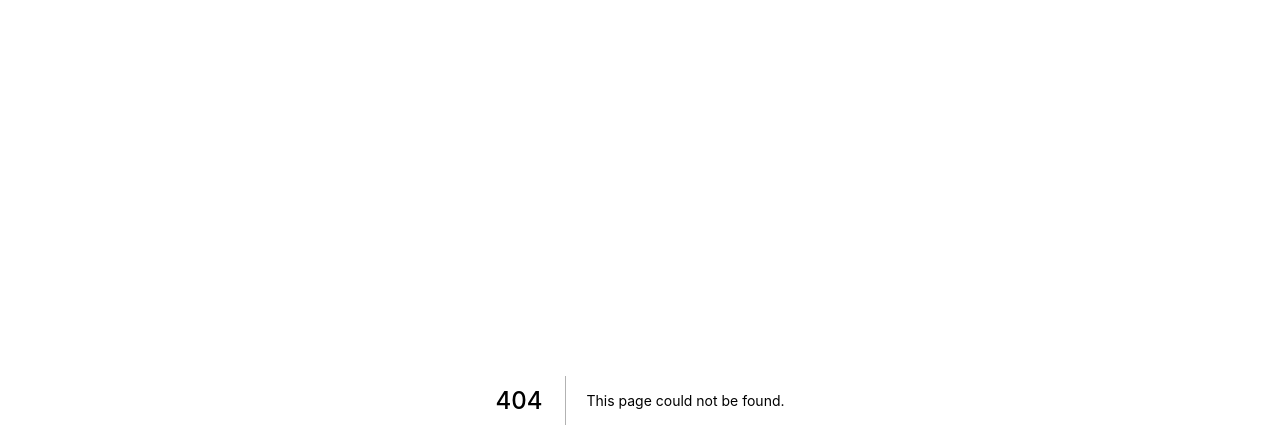
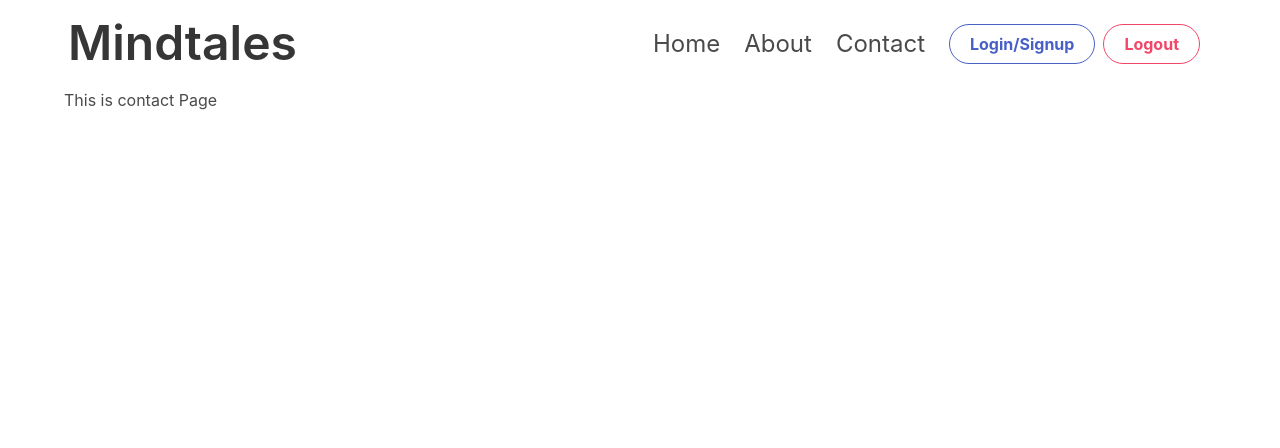
Before and after one commit to Totoi123/mindtales, a Next.js app: page /contact in a window 1280 px wide. Before the commit this address had no page. Shown: the top 448 px of the page. Built offline with nearby package versions, Linux system fonts and the light colour scheme.

Commit message:
initial commit

```diff
--- /dev/null
+++ b/components/Layout.js
@@ -0,0 +1,12 @@
+import Navbar from "./Navbar";
+
+const Layout = ({ children }) => {
+  return (
+    <div className="container">
+      <Navbar />
+      {children}
+    </div>
+  );
+};
+
+export default Layout;
--- /dev/null
+++ b/components/Navbar.js
@@ -0,0 +1,41 @@
+import Link from "next/link";
+
+const Navbar = () => {
+  return (
+    <nav className="navbar p-4">
+      <div className="navbar-header">
+        <div className="navbar-brand">
+          <h1 className="is-size-1 title has-text-darkgrey">Mindtales</h1>
+        </div>
+      </div>
+      <div className="navbar-menu">
+        <div className="navbar-end">
+          <Link href="/">
+            <a className="navbar-item is-size-4">Home</a>
+          </Link>
+
+          <Link href="/about">
+            <a className="navbar-item is-size-4">About</a>
+          </Link>
+
+          <Link href="/contact">
+            <a className="navbar-item is-size-4">Contact</a>
+          </Link>
+
+          <div class="navbar-item">
+            <div class="buttons">
+              <p class="button is-link is-outlined is-rounded">
+                <strong>Login/Signup</strong>
+              </p>
+              <a class="button is-danger is-outlined is-rounded">
+                <strong>Logout</strong>
+              </a>
+            </div>
+          </div>
+        </div>
+      </div>
+    </nav>
+  );
+};
+
+export default Navbar;
--- a/package.json
+++ b/package.json
@@ -8,6 +8,9 @@
     "start": "next start"
   },
   "dependencies": {
+    "bulma": "^0.9.2",
+    "framer-motion": "^4.1.17",
+    "netlify-identity-widget": "^1.9.1",
     "next": "10.2.3",
     "react": "17.0.2",
     "react-dom": "17.0.2"
--- a/pages/_app.js
+++ b/pages/_app.js
@@ -1,7 +1,12 @@
-import '../styles/globals.css'
+import Layout from "../components/Layout";
+import "../styles/globals.css";
 
 function MyApp({ Component, pageProps }) {
-  return <Component {...pageProps} />
+  return (
+    <Layout>
+      <Component {...pageProps} />
+    </Layout>
+  );
 }
 
-export default MyApp
+export default MyApp;
--- a/pages/api/hello.js
+++ /dev/null
@@ -1,5 +0,0 @@
-// Next.js API route support: https://nextjs.org/docs/api-routes/introduction
-
-export default (req, res) => {
-  res.status(200).json({ name: 'John Doe' })
-}
--- /dev/null
+++ b/pages/contact.js
@@ -0,0 +1,9 @@
+const contact = () => {
+  return (
+    <div className="container">
+      <h1>This is contact Page</h1>
+    </div>
+  );
+};
+
+export default contact;
--- a/styles/globals.css
+++ b/styles/globals.css
@@ -1,16 +1 @@
-html,
-body {
-  padding: 0;
-  margin: 0;
-  font-family: -apple-system, BlinkMacSystemFont, Segoe UI, Roboto, Oxygen,
-    Ubuntu, Cantarell, Fira Sans, Droid Sans, Helvetica Neue, sans-serif;
-}
-
-a {
-  color: inherit;
-  text-decoration: none;
-}
-
-* {
-  box-sizing: border-box;
-}
+@import "bulma/css/bulma.css";
```
Also changed, not shown: pages/about.js (added, +9 -0 lines), pages/index.js (+47 -64 lines), public/mindtales.svg (added), 1 other file (tests, documents, lock files or other folders).
